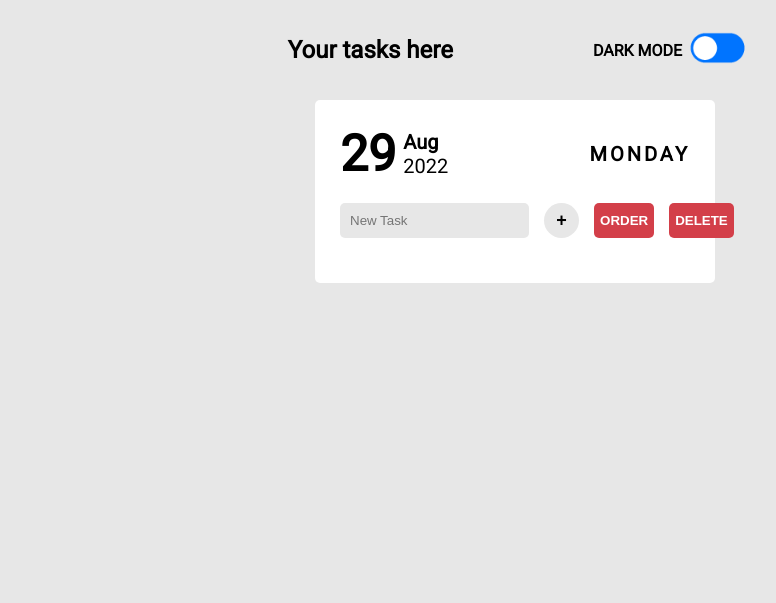
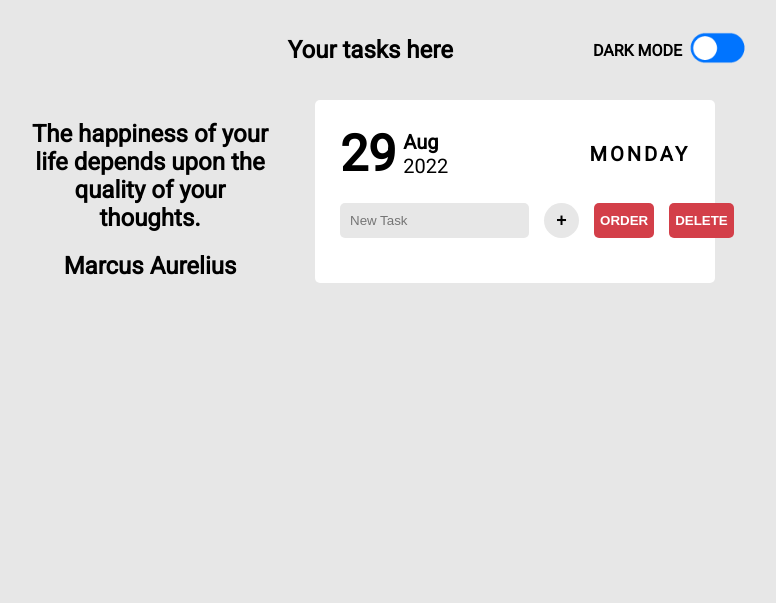
Before and after one commit to elsantibsj/TaskList, a plain HTML site: page index.html in a window 1280 px wide. Shown: the whole page, without its empty margins (125-901 px from the left). Drawn offline with Linux system fonts and the light colour scheme.

Commit message:
Motivational quotes

```diff
--- a/app.js
+++ b/app.js
@@ -6,6 +6,22 @@ const dateYear = document.getElementById('dateYear');
 const tasksContainer = document.getElementById('tasksContainer');
 
 let num = 0;
+
+const quotes = ["Life is like riding a bicycle. To keep your balance, you must keep moving.",
+"Whatever the mind of man can concieve and believe, it can achieve.",
+"The happiness of your life depends upon the quality of your thoughts."];
+
+const owners = ["Albert Einstein", "Napoleon Hill", "Marcus Aurelius"];
+
+const quote = document.getElementById('quote');
+
+const owner = document.getElementById('owner');
+
+choose = Math.floor(Math.random() * quotes.length);
+
+quote.innerHTML = quotes[choose];
+owner.innerHTML = owners[choose];
+
 
 const setDate = () => {
 	const date = new Date();
--- a/index.html
+++ b/index.html
@@ -15,6 +15,11 @@
 	<h2 id="h2">Your tasks here</h2>
 	<p id="darkText">DARK MODE</p>
 	<button id="theme" onclick="changeTheme()"><img src="dark.png" id="moon"></button>
+	</div>
+	<section id="topContainer">
+	<div id="quotes">
+		<h1 id="quote"></h1>
+		<h2 id="owner"></h2>
 	</div>
 	<div id="main" class="list roundBorder">
 		<div id="date" class="date">
@@ -35,6 +40,7 @@
 	</form>
 	<div id="tasksContainer"></div>
 	</div>
+	</section>
 
 
 <script type="text/javascript" src="app.js"></script>
--- a/style.css
+++ b/style.css
@@ -8,7 +8,6 @@
 
 body {
 	margin: 0;
-	height: 90vh;
 	background-color: var(--disabled);
 	font-family: 'Roboto', sans-serif;;
 }
@@ -45,7 +44,7 @@ body {
 	text-transform: capitalize;
 }
 
-h2{
+#h2{
 	color: var(--dark);
 }
 .textDark {
@@ -59,6 +58,21 @@ h2{
 	display: flex;
 	justify-content: center;
   	align-items: center;
+}
+
+#topContainer{
+	margin: 0 auto;
+	padding: 0;
+	height: 500px;
+	width: 100%;
+	max-width: 1000px;
+}
+
+#quotes{
+	float: left;
+	margin-left: 1%;
+	width: 25%;
+	text-align: center;
 }
 
 #theme{
@@ -92,7 +106,9 @@ h2{
 }
 
 .list {
-	margin: 25px auto;
+	margin-left: auto;
+	margin-right: auto;
+	margin-top: 0;
 	padding: 25px;
 	background-color: var(--light);
 	width: 100%;
```
